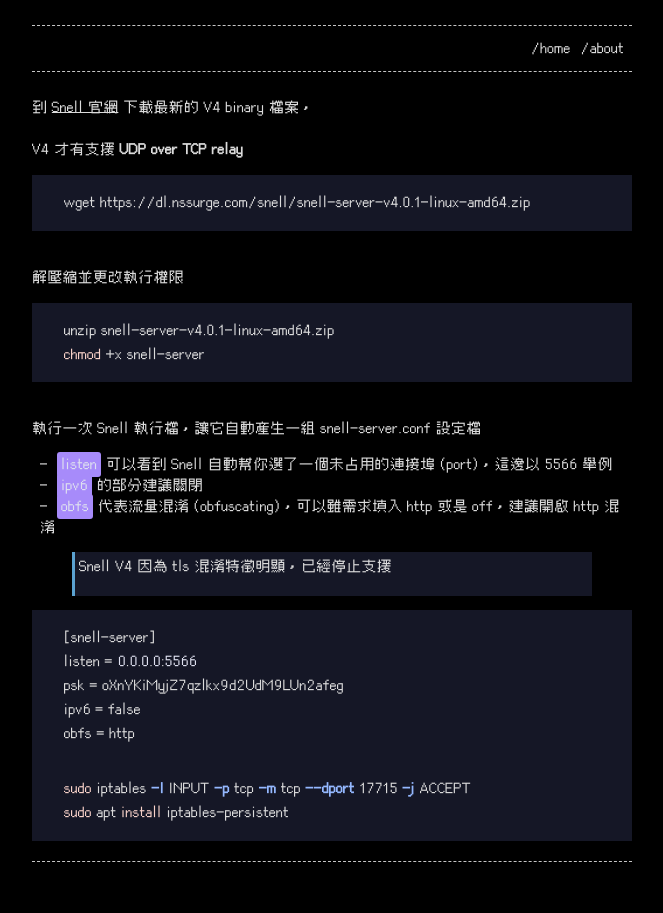
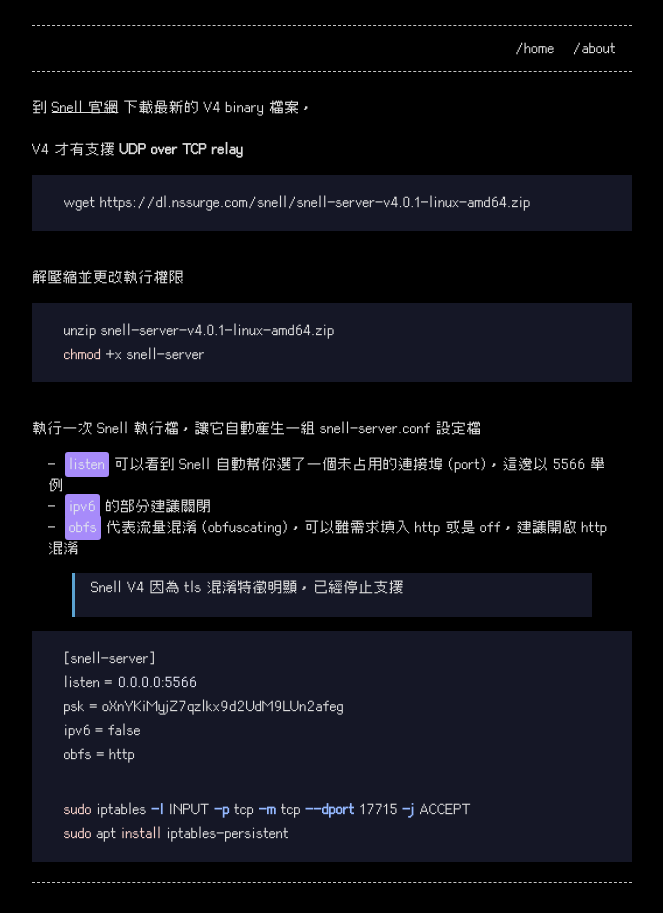
Before and after one commit to morningdip/home, a Jekyll site: the page built from _posts/2024-01-08-ponte.md, in a window 1280 px wide. Shown: the whole page, without its empty margins (308-971 px from the left). Built offline with Jekyll 4.4.1, drawn with Linux system fonts in a browser that asks for light colours.

Commit message:
Update base.scss

```diff
--- a/_sass/base.scss
+++ b/_sass/base.scss
@@ -22,13 +22,13 @@ $container-max-width:  600px !default;
 body { background-color: var(--background-color);  margin: 0 auto;  padding: 0;  font-family: $base-font-family;  font-size: $base-font-size;  color: var(--text-color);  text-align: left;  line-height: $base-line-height !important; }
 h1, h2, h3, h4, h5, h6 { font-size: $base-font-size;  margin: 0px;  margin-top: 22px;  font-weight: bold;  color: var(--text-color); }
 p, ol { margin: 0px;  color: var(--text-color); }
-ul { margin: 0px 8px;  color: var(--text-color); }
+ul, li { margin: 0px 8px;  color: var(--text-color); }
 a { text-decoration: underline;  color: var(--link-color); }
 a:hover { color: var(--background-color); background-color: var(--base-color); }
 blockquote {
   border-left: 3px solid var(--carolina-blue);
   background-color: var(--raisin-black);
-  padding: 4px 4px;
+  padding: 4px 4px 4px 16px;
 }
 @media only screen and (max-device-width: 500px) { * { font-size: $mobile-font-size !important; } }
 
```
